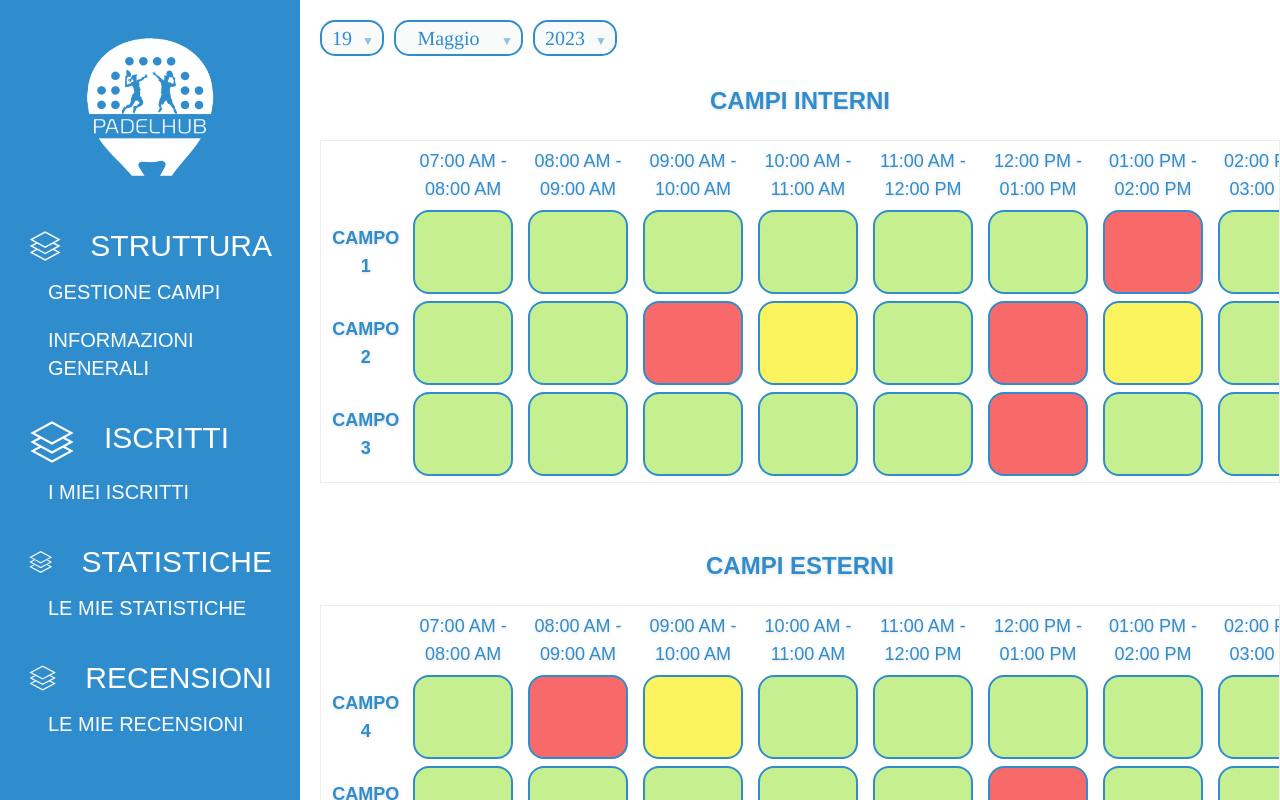
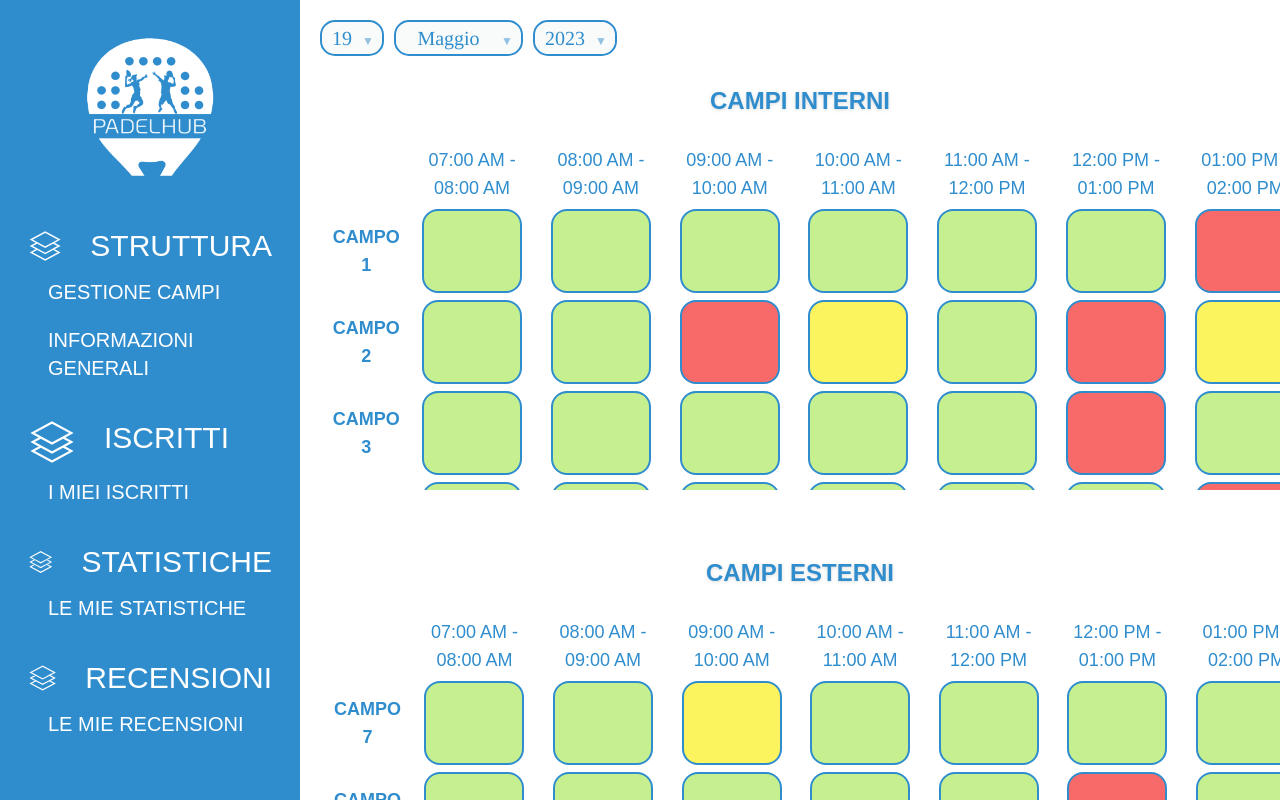
Before and after one commit to PadelHubEngineering/padelhub-frontend, a Vue app: page /dashCircolo in a window 1280 px wide. Built offline with nearby package versions, Linux system fonts and the light colour scheme; a web font is replaced by a local one.

Commit message:
lavorazione response per facilitare frontend

```diff
--- a/src/components/DataPicker.vue
+++ b/src/components/DataPicker.vue
@@ -42,7 +42,7 @@ export default {
         month.value.value = dateValue.month()
         date.value.value = dateValue.date()
         year.value.value = dateValue.format('YYYY')
-        console.log(date.value.value + " - " + month.value.value + " - " + year.value.value)
+        //console.log(date.value.value + " - " + month.value.value + " - " + year.value.value)
     }
 
     const month: any = ref(null)
--- a/src/components/GestioneSlot/SlotGrid.vue
+++ b/src/components/GestioneSlot/SlotGrid.vue
@@ -52,16 +52,42 @@ import ItemSlot, { Color } from './ItemSlot.vue';
                             color: Color.Red
                         }
                     }
+                },
+                {
+                    id: "CAMPO 4",
+                    prenotazioni: {
+                        7: {
+                            nSlot: 7,
+                            color: Color.Red
+                        }
+                    }
+                },
+                {
+                    id: "CAMPO 5",
+                    prenotazioni: {
+                        7: {
+                            nSlot: 7,
+                            color: Color.Red
+                        }
+                    }
+                },
+                {
+                    id: "CAMPO 6",
+                    prenotazioni: {
+                        7: {
+                            nSlot: 7,
+                            color: Color.Red
+                        }
+                    }
                 }
 
 
             ],
             campiEsterni: [
             {
-                    id: "CAMPO 4",
+                    id: "CAMPO 7",
                     prenotazioni: {
-                        2: {
-                            nSlot: 2,
+                        "": {
                             color: Color.Red
                         },
                         3: {
@@ -72,7 +98,27 @@ import ItemSlot, { Color } from './ItemSlot.vue';
                 },
 
                 {
-                    id: "CAMPO 5",
+                    id: "CAMPO 8",
+                    prenotazioni: {
+                        6: {
+                            nSlot: 6,
+                            color: Color.Red
+                        }
+
+                    }
+                },
+                {
+                    id: "CAMPO 9",
+                    prenotazioni: {
+                        6: {
+                            nSlot: 6,
+                            color: Color.Red
+                        }
+
+                    }
+                },
+                {
+                    id: "CAMPO 10",
                     prenotazioni: {
                         6: {
                             nSlot: 6,
@@ -170,12 +216,12 @@ import ItemSlot, { Color } from './ItemSlot.vue';
                 <tr>
                     <!-- Metto giù l'header delle tabelle con le varie fascie orarie -->
                     <th class=""></th>
-                    <th v-for="i in (this.orari.length-1)" class="text-bluPadelHub text-lg font-circolo drop-shadow font-thin"> {{ this.orari[i-1] }} - {{ this.orari[i] }}   </th>
+                    <th v-for="i in (this.orari.length-1)" class="bg-white text-bluPadelHub text-lg font-circolo font-thin"> {{ this.orari[i-1] }} - {{ this.orari[i] }}   </th>
                 </tr>
             </thead>
             <tbody>
                 <tr v-for="campo in this.campiInterni.length">
-                    <th scope="row" class="text-bluPadelHub text-lg font-circolo drop-shadow">{{ this.campiInterni[campo-1].id }}</th>
+                    <th scope="row" class="text-bluPadelHub text-lg font-circolo bg-white sticky left-0">{{ this.campiInterni[campo-1].id }}</th>
                     <!-- per ogni fascia oraria guardo se esiste una prenotazione nello slot -->
                     <td v-for="i in (this.orari.length-1)" align="center">
                         <ItemSlot
@@ -193,17 +239,17 @@ import ItemSlot, { Color } from './ItemSlot.vue';
 
     <p class="text-bluPadelHub font-bold font-circolo drop-shadow text-2xl text-center">CAMPI ESTERNI</p><br>
     <div id="table-scroll" class="table-scroll table-wrap">
-     <table class="table-fixed transform-gpu">
+        <table class="table-fixed transform-gpu">
             <thead class="sticky top-0">
                 <tr>
                     <!-- Metto giù l'header delle tabelle con le varie fascie orarie -->
                     <th class=""></th>
-                    <th v-for="i in (this.orari.length-1)" class="text-bluPadelHub text-lg font-circolo drop-shadow font-thin"> {{ this.orari[i-1] }} - {{ this.orari[i] }}   </th>
+                    <th v-for="i in (this.orari.length-1)" class="text-bluPadelHub bg-white text-lg font-circolo font-thin"> {{ this.orari[i-1] }} - {{ this.orari[i] }}   </th>
                 </tr>
             </thead>
             <tbody>
                 <tr v-for="campo in this.campiEsterni.length">
-                    <th scope="row" class="text-bluPadelHub text-lg font-circolo drop-shadow">{{ this.campiEsterni[campo-1].id }}</th>
+                    <th scope="row" class="text-bluPadelHub text-lg font-circolo bg-white">{{ this.campiEsterni[campo-1].id }}</th>
                     <!-- per ogni fascia oraria guardo se esiste una prenotazione nello slot -->
                     <td v-for="i in (this.orari.length-1)" align="center">
                         <ItemSlot
@@ -214,7 +260,7 @@ import ItemSlot, { Color } from './ItemSlot.vue';
                         ></ItemSlot></td>
                 </tr>
             </tbody>
-     </table>
+        </table>
     </div>
 
 
@@ -233,16 +279,15 @@ table {
   border-spacing: 10px 5px;
   width: auto;
   min-width: 1900px;
-  padding-right: 200px;
 }
 
 .table-scroll {
 	position:relative;
 	max-width:auto;
-    max-height: 500px;
+    max-height: 350px;
 	/* margin:auto; */
 	overflow:hidden;
-	border:1px solid #eee;
+	border:0px;
 
 }
 
@@ -251,4 +296,36 @@ table {
 	overflow:auto;
 }
 
+
+/* width */
+::-webkit-scrollbar {
+  width: 2px;
+}
+
+/* Track */
+::-webkit-scrollbar-track {
+  background-color: transparent;
+}
+
+/* Handle */
+::-webkit-scrollbar-thumb {
+  border-radius: 20px;
+  border: 10px solid transparent;
+  background-color: rgba(0,0,0,0.2);
+  background-clip: content-box;
+}
+
+/* Handle on hover */
+::-webkit-scrollbar-thumb:hover {
+  border-radius: 20px;
+  border: 8px solid transparent;
+  background-color: rgba(0, 0, 0, 0.318);
+  background-clip: content-box;
+}
+
+
+.fixed-side {
+	visibility:visible;
+}
+
 </style>
--- a/src/views/DashboardCircolo.vue
+++ b/src/views/DashboardCircolo.vue
@@ -1,10 +1,11 @@
 <script setup lang="ts">
-    import ItemSlot from "@/components/GestioneSlot/ItemSlot.vue";
+    import ItemSlot, { Color } from "@/components/GestioneSlot/ItemSlot.vue";
 import CircoloMenuComponent from "../components/CircoloMenuItems/CircoloMenuComponent.vue"
 import SlotGrid from "@/components/GestioneSlot/SlotGrid.vue";
 import DataPicker from "@/components/DataPicker.vue";
 import DataPickerVue from "@/components/DataPicker.vue";
 import axios from "axios";
+import { prependOnceListener } from "process";
 
 </script>
 
@@ -22,43 +23,172 @@ import axios from "axios";
 </template>
 
 <script lang="ts">
+
+    export interface Campo {
+        idCampo: number,
+        prenotazioni: Map<string,Object>
+    }
+
+
     export default {
     name: "DashboardCircolo",
     data() {
         return {
             date: new Date(),
-            risposta: {}
+            risposta: {
+                orarioApertura: "1899-12-31T07:00:00.000Z",
+                orarioChiusura: "1899-12-31T18:00:00.000Z",
+                durataSlot: 60,
+                campiInterni: [
+                    {
+                        idCampo: 3,
+                        prenotazioni: [
+                        {
+                                id: "asasa",
+                                inizioSlot: "2023-06-18T12:00:00.000Z",
+                                fineSlot: "2023-06-18T13:00:00.000Z",
+                                tipoUtente: "Circolo"
+                            }
+                        ]
+                    },
+                    {
+                        idCampo: 4,
+                        prenotazioni: []
+                    }
+                ],
+                campiEsterni: [
+                    {
+                        idCampo: 1,
+                        prenotazioni: [
+                            {
+                                id: "asasa",
+                                inizioSlot: "2023-06-18T12:00:00.000Z",
+                                fineSlot: "2023-06-18T13:00:00.000Z",
+                                tipoUtente: "Circolo"
+                            },
+                            {
+                                id: "asasa",
+                                inizioSlot: "2023-06-18T13:00:00.000Z",
+                                fineSlot: "2023-06-18T14:00:00.000Z",
+                                tipoUtente: "Circolo"
+                            }
+                        ]
+                    }
+                ]
+            },
+
+            map: {
+                orari: [""],
+                campiInterni: [] as Campo[],
+                campiEsterni: [] as Campo[]
+            }
+
         };
     },
     methods: {
-        getUsername(): string {
-            return this.$store.state.auth.nome;
-        },
 
+        sendRequestToBack(){ //funzione per mandare la richiesta al back
 
-        sendBackRequest(){
+            console.log(this.$store.state.auth.token)
 
             if (!axios) return
 
             axios.get(
-                `${import.meta.env.VITE_BACK_URL}/api/v1/authentication`, //Impostare l'URL a cui collagarsi
-                { date: this.date }
-
+                `${import.meta.env.VITE_BACK_URL}/api/v1/prenotazioniSlot`, //Impostare l'URL a cui collagarsi
+                 {
+                    headers: {
+                        'data-attuale': this.date.toString(),
+                        'x-access-token': this.$store.state.auth.token
+                    }
+                 }
             ).then(response => {
 
                 console.log(response)
-                this.risposta = response
+               // this.risposta = response
+
 
             }).catch( err => {
                 const { message } = err.response.data;
                 console.log(message)
             })
 
+        },
+
+        createMap(){
+
+            //Per ogni campo interno
+            this.risposta.campiInterni.forEach((item)=> { this.createAddCampo(item, 'Interni')})
+
+            //Per ogni campo Esterno
+            this.risposta.campiEsterni.forEach((item)=> { this.createAddCampo(item, 'Esterni')})
+
+            console.log(this.map)
+        },
+
+        createAddCampo(item: any, tipo: string){
+
+                //Creo l'oggetto campo
+                let o: Campo = {
+                    idCampo: item.idCampo,
+                    prenotazioni: new Map<string,Object>()
+                }
+
+                item.prenotazioni.forEach((prenotazione:any) => {
+
+                    var colore: Color
+                    var start = new Date(prenotazione.inizioSlot)
+
+                    //Per ogni prenotazione individuo il colore
+                    if(prenotazione.tipoUtente == 'Giocatore') colore = Color.Red
+                    else if(prenotazione.tipoUtente == 'Circolo') colore = Color.Yellow
+                    else colore = Color.Green
+
+                    //Creo la chiave
+                    var key: string = start.toLocaleTimeString([], {hour: '2-digit', minute: '2-digit'})
+
+                    o.prenotazioni.set(key,  {color: colore})
+                })
+
+                if(tipo === 'Interni')
+                    this.map.campiInterni.push(o)
+                else
+                    this.map.campiEsterni.push(o)
+        },
+
+        findFasceOrarie(){ //funzione per popolare l'array contentente l'inizio di tutte le fasce orarie e l'orario di chiusura del circolo come ultimo elemento
+
+            // per avere i millisecondi come number
+
+            var aperturaTime = new Date(this.risposta.orarioApertura)
+            var chiusuraTime = new Date(this.risposta.orarioChiusura)
+
+            var current = aperturaTime.valueOf() //Millisecondi
+            var final = chiusuraTime.valueOf() //Millisecondi data chiusura
+
+            // converto la durata dello slot in millesecondi
+            var millisecSlot = this.risposta.durataSlot * 60000
+
+            var dateToConvert = new Date(current)
+            this.map.orari[0] = dateToConvert.toLocaleTimeString([], {hour: '2-digit', minute: '2-digit'})
+            current += millisecSlot
+
+            while(current <= final){
+                dateToConvert = new Date(current)
+                this.map.orari.push(dateToConvert.toLocaleTimeString([], {hour: '2-digit', minute: '2-digit'}))
+                current += millisecSlot
+            }
 
         }
 
 
     },
+
+    beforeMount(){ //Da fare prima di caricare la pagina
+       // this.sendRequestToBack()
+       this.findFasceOrarie(),
+       this.createMap()
+    },
+
     component: [
         CircoloMenuComponent,
         SlotGrid,
```
